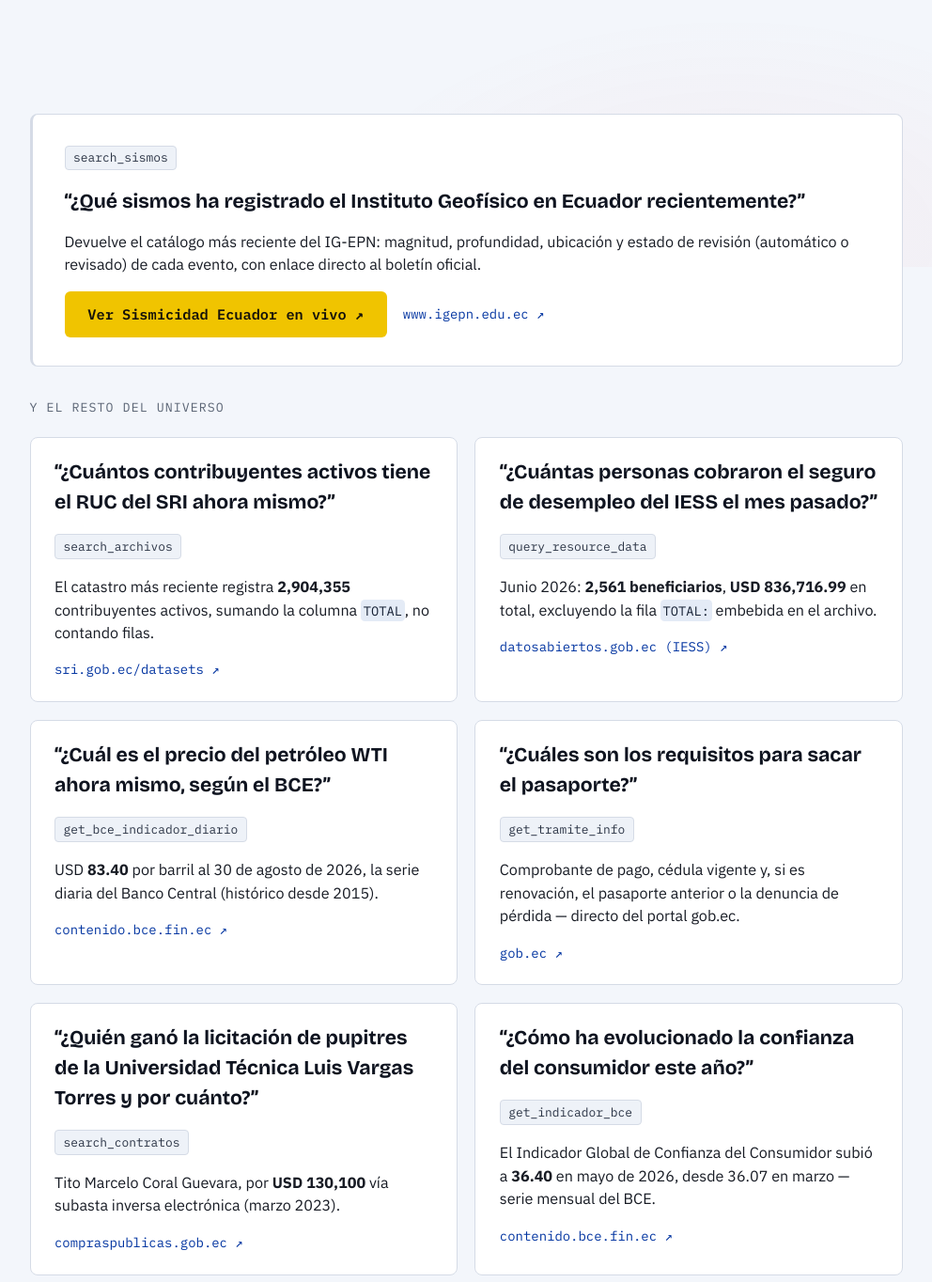
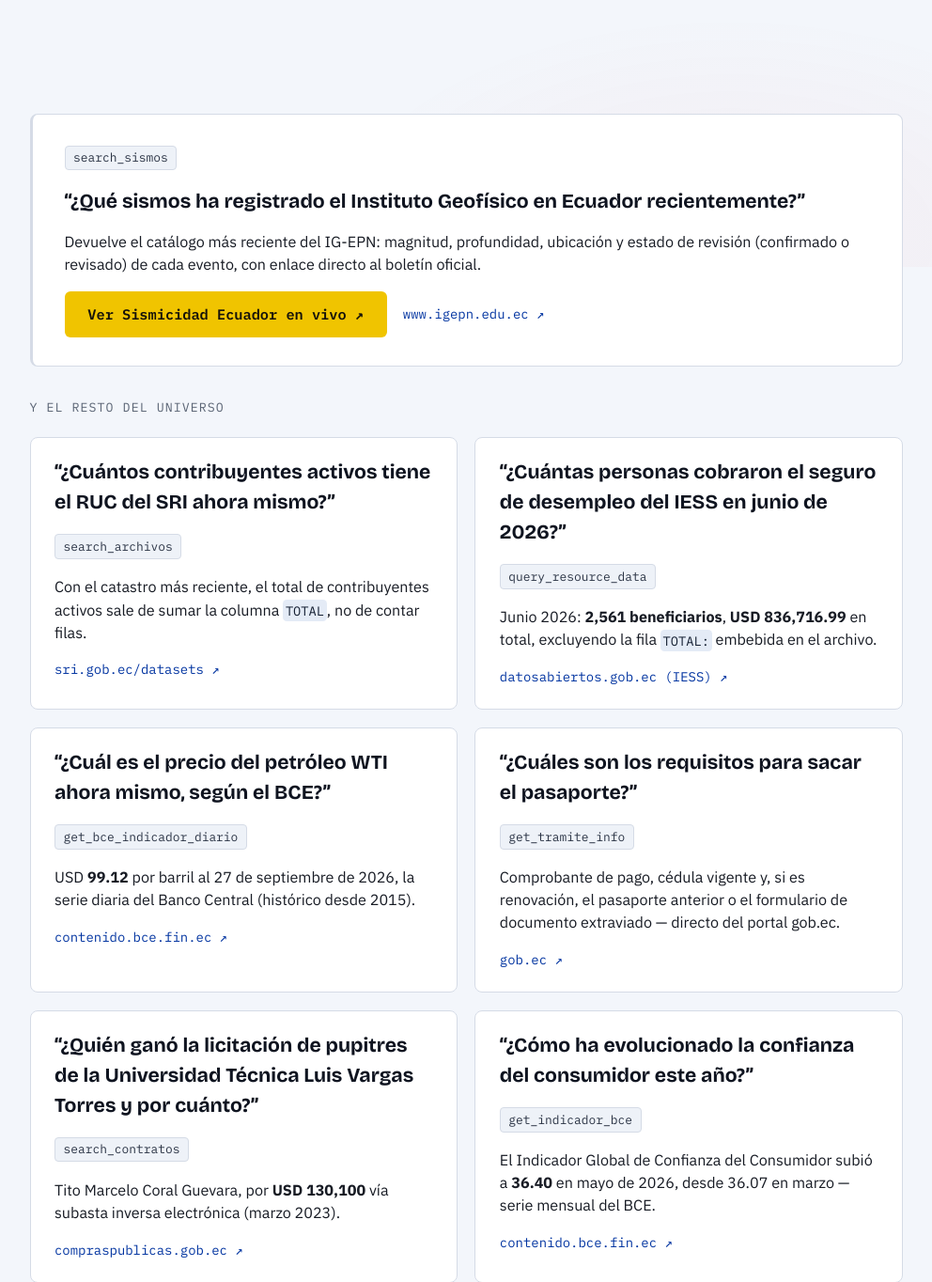
Before and after one commit to DweskZ/EcuDataMCP, a Python web app: template web/templates/es/examples.html in a window 1280 px wide. Shown: the part 516-1880 px from the top of the page at 94% size, without its empty margins (144-1136 px from the left). Run offline with Jinja, Linux system fonts and the light colour scheme; the template is opened without the code that fills it, so the values that code supplies are empty.

Commit message:
Make site examples match what the tools return
Drop the passport price the tool does not return (it reports only that a fee
exists and the disability exemption), refresh the WTI value, drop the
unverified RUC total, date the IESS question, and correct the seismic review
status wording.

Co-Authored-By: Claude Sonnet 5.5 <noreply@anthropic.com>

```diff
--- a/web/templates/en/index.html
+++ b/web/templates/en/index.html
@@ -23,7 +23,7 @@
 <div class="chat-bubble user">How much does a passport cost, and what do they ask for?</div>
 <div class="chat-bubble assistant">
 <span class="chat-tool">tool · get_tramite_info</span>
-<p>For adults the electronic passport costs <strong>USD 90</strong>, with no VAT. Seniors pay half. A disability of 30% or more means no fee.</p>
+<p>The procedure has a fee, except with a disability of 30% or more, which <strong>pays nothing</strong>. The Registro Civil sets the amount: confirm it at the linked source.</p>
 <pre class="chat-code">proof of payment
 valid ID card
 previous passport, if it is still valid</pre>
@@ -41,7 +41,7 @@ previous passport, if it is still valid</pre>
     "label": "Passport",
     "turns": [
       {"role": "user", "text": "How much does a passport cost, and what do they ask for?"},
-      {"role": "assistant", "tool": "get_tramite_info", "text": "For adults the electronic passport costs USD 90, with no VAT. Seniors pay half. A disability of 30% or more means no fee.", "html": "For adults the electronic passport costs <strong>USD 90</strong>, with no VAT. Seniors pay half. A disability of 30% or more means no fee.", "code": "proof of payment\nvalid ID card\nprevious passport, if it is still valid", "cite": "source · gob.ec, Civil Registry"}
+      {"role": "assistant", "tool": "get_tramite_info", "text": "The procedure has a fee, except with a disability of 30% or more, which pays nothing. The Registro Civil sets the amount: confirm it at the linked source.", "html": "The procedure has a fee, except with a disability of 30% or more, which <strong>pays nothing</strong>. The Registro Civil sets the amount: confirm it at the linked source.", "code": "proof of payment\nvalid ID card\nprevious passport, if it is still valid", "cite": "source · gob.ec, Civil Registry"}
     ]
   },
   {
--- a/web/templates/es/examples.html
+++ b/web/templates/es/examples.html
@@ -14,7 +14,7 @@
 <div class="example-featured">
 <p class="example-flow"><span class="tool-chip">search_sismos</span></p>
 <p class="example-question">&ldquo;¿Qué sismos ha registrado el Instituto Geofísico en Ecuador recientemente?&rdquo;</p>
-<p class="example-result">Devuelve el catálogo más reciente del IG-EPN: magnitud, profundidad, ubicación y estado de revisión (automático o revisado) de cada evento, con enlace directo al boletín oficial.</p>
+<p class="example-result">Devuelve el catálogo más reciente del IG-EPN: magnitud, profundidad, ubicación y estado de revisión (confirmado o revisado) de cada evento, con enlace directo al boletín oficial.</p>
 <div class="example-featured-ctas">
 <a class="btn-cta primary" href="https://danielstats.io/apps/sismos-ecuador/" target="_blank" rel="noopener">Ver Sismicidad Ecuador en vivo &#8599;</a>
 <a class="example-source" href="https://www.igepn.edu.ec" target="_blank" rel="noopener">www.igepn.edu.ec &#8599;</a>
@@ -28,12 +28,12 @@
 <div class="example-mini">
 <p class="example-question">&ldquo;¿Cuántos contribuyentes activos tiene el RUC del SRI ahora mismo?&rdquo;</p>
 <p class="example-flow"><span class="tool-chip">search_archivos</span></p>
-<p class="example-result">El catastro más reciente registra <strong>2,904,355</strong> contribuyentes activos, sumando la columna <code>TOTAL</code>, no contando filas.</p>
+<p class="example-result">Con el catastro más reciente, el total de contribuyentes activos sale de sumar la columna <code>TOTAL</code>, no de contar filas.</p>
 <a class="example-source" href="https://www.sri.gob.ec/datasets" target="_blank" rel="noopener">sri.gob.ec/datasets &#8599;</a>
 </div>
 
 <div class="example-mini">
-<p class="example-question">&ldquo;¿Cuántas personas cobraron el seguro de desempleo del IESS el mes pasado?&rdquo;</p>
+<p class="example-question">&ldquo;¿Cuántas personas cobraron el seguro de desempleo del IESS en junio de 2026?&rdquo;</p>
 <p class="example-flow"><span class="tool-chip">query_resource_data</span></p>
 <p class="example-result">Junio 2026: <strong>2,561 beneficiarios</strong>, <strong>USD 836,716.99</strong> en total, excluyendo la fila <code>TOTAL:</code> embebida en el archivo.</p>
 <a class="example-source" href="https://www.datosabiertos.gob.ec" target="_blank" rel="noopener">datosabiertos.gob.ec (IESS) &#8599;</a>
@@ -42,14 +42,14 @@
 <div class="example-mini">
 <p class="example-question">&ldquo;¿Cuál es el precio del petróleo WTI ahora mismo, según el BCE?&rdquo;</p>
 <p class="example-flow"><span class="tool-chip">get_bce_indicador_diario</span></p>
-<p class="example-result">USD <strong>83.40</strong> por barril al 30 de agosto de 2026, la serie diaria del Banco Central (histórico desde 2015).</p>
+<p class="example-result">USD <strong>99.12</strong> por barril al 27 de septiembre de 2026, la serie diaria del Banco Central (histórico desde 2015).</p>
 <a class="example-source" href="https://contenido.bce.fin.ec" target="_blank" rel="noopener">contenido.bce.fin.ec &#8599;</a>
 </div>
 
 <div class="example-mini">
 <p class="example-question">&ldquo;¿Cuáles son los requisitos para sacar el pasaporte?&rdquo;</p>
 <p class="example-flow"><span class="tool-chip">get_tramite_info</span></p>
-<p class="example-result">Comprobante de pago, cédula vigente y, si es renovación, el pasaporte anterior o la denuncia de pérdida — directo del portal gob.ec.</p>
+<p class="example-result">Comprobante de pago, cédula vigente y, si es renovación, el pasaporte anterior o el formulario de documento extraviado — directo del portal gob.ec.</p>
 <a class="example-source" href="https://www.gob.ec" target="_blank" rel="noopener">gob.ec &#8599;</a>
 </div>
 
--- a/web/templates/es/index.html
+++ b/web/templates/es/index.html
@@ -23,7 +23,7 @@
 <div class="chat-bubble user">¿Cuánto cuesta el pasaporte y qué piden?</div>
 <div class="chat-bubble assistant">
 <span class="chat-tool">tool · get_tramite_info</span>
-<p>Para mayores de 18 años el pasaporte electrónico cuesta <strong>USD 90</strong>, sin IVA. La tercera edad paga la mitad. Con discapacidad del 30% o más, no se paga.</p>
+<p>El trámite tiene costo, salvo con discapacidad del 30% o más, que <strong>no paga</strong>. El monto lo fija el Registro Civil: confírmalo en la fuente enlazada.</p>
 <pre class="chat-code">comprobante de pago
 cédula vigente
 pasaporte anterior, si sigue vigente</pre>
@@ -41,7 +41,7 @@ pasaporte anterior, si sigue vigente</pre>
     "label": "Pasaporte",
     "turns": [
       {"role": "user", "text": "¿Cuánto cuesta el pasaporte y qué piden?"},
-      {"role": "assistant", "tool": "get_tramite_info", "text": "Para mayores de 18 años el pasaporte electrónico cuesta USD 90, sin IVA. La tercera edad paga la mitad. Con discapacidad del 30% o más, no se paga.", "html": "Para mayores de 18 años el pasaporte electrónico cuesta <strong>USD 90</strong>, sin IVA. La tercera edad paga la mitad. Con discapacidad del 30% o más, no se paga.", "code": "comprobante de pago\ncédula vigente\npasaporte anterior, si sigue vigente", "cite": "fuente · gob.ec, Registro Civil"}
+      {"role": "assistant", "tool": "get_tramite_info", "text": "El trámite tiene costo, salvo con discapacidad del 30% o más, que no paga. El monto lo fija el Registro Civil: confírmalo en la fuente enlazada.", "html": "El trámite tiene costo, salvo con discapacidad del 30% o más, que <strong>no paga</strong>. El monto lo fija el Registro Civil: confírmalo en la fuente enlazada.", "code": "comprobante de pago\ncédula vigente\npasaporte anterior, si sigue vigente", "cite": "fuente · gob.ec, Registro Civil"}
     ]
   },
   {
```
Also changed, not shown: web/templates/en/examples.html (+4 -4 lines).
